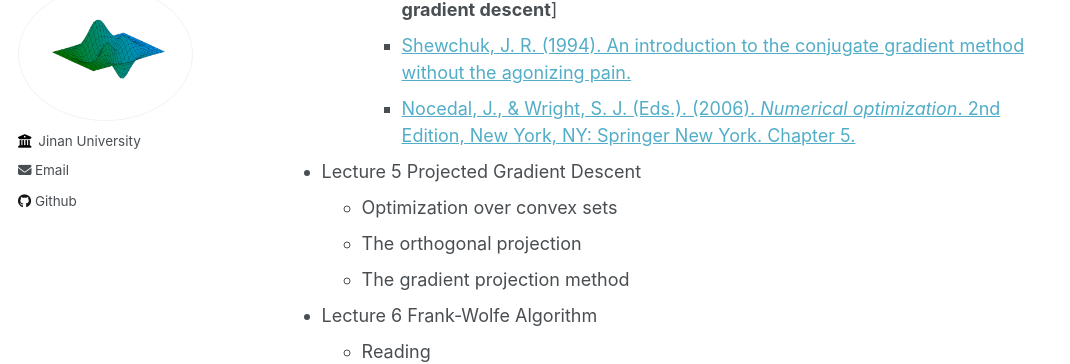
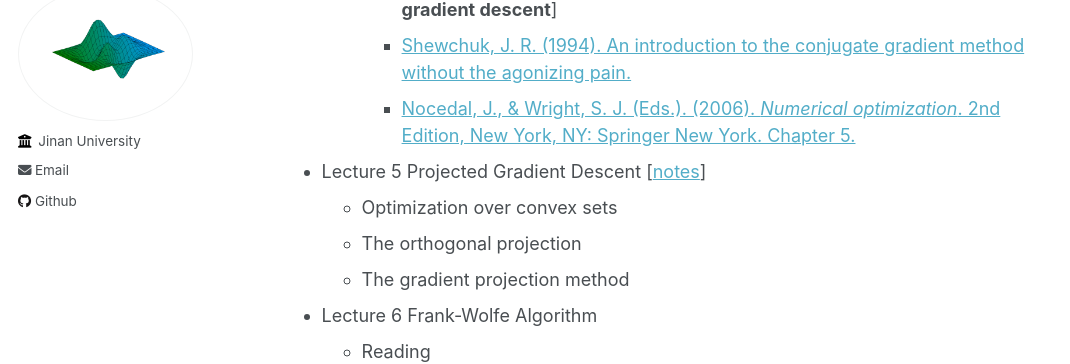
Before and after one commit to wangyuanhao/optimization_method_course_webpage, a Jekyll site: the page built from _pages/about.md, in a window 1280 px wide and 900 px high, scrolled down 2455 px. Shown: the part 99-463 px from the top of the window, without its empty margins (0-1070 px from the left). Built offline with Jekyll 4.4.1, drawn with Linux system fonts in a browser that asks for light colours.

Commit message:
update lecture 6

```diff
--- a/_pages/about.md
+++ b/_pages/about.md
@@ -66,7 +66,7 @@ The materials are collected and reorganized mainly from:
       * [Shewchuk, J. R. (1994). An introduction to the conjugate gradient method without the agonizing pain.](https://www.cs.cmu.edu/~quake-papers/painless-conjugate-gradient.pdf)
       * [Nocedal, J., & Wright, S. J. (Eds.). (2006). *Numerical optimization*. 2nd Edition,  New York, NY: Springer New York. Chapter 5.](https://link.springer.com/book/10.1007/978-0-387-40065-5)
 
-* Lecture 5 Projected Gradient Descent
+* Lecture 5 Projected Gradient Descent  [[notes](../notes/lecture6.pdf)]
   * Optimization over convex sets
   * The orthogonal projection
   * The gradient projection method
```
Also changed, not shown: 2 other files.
